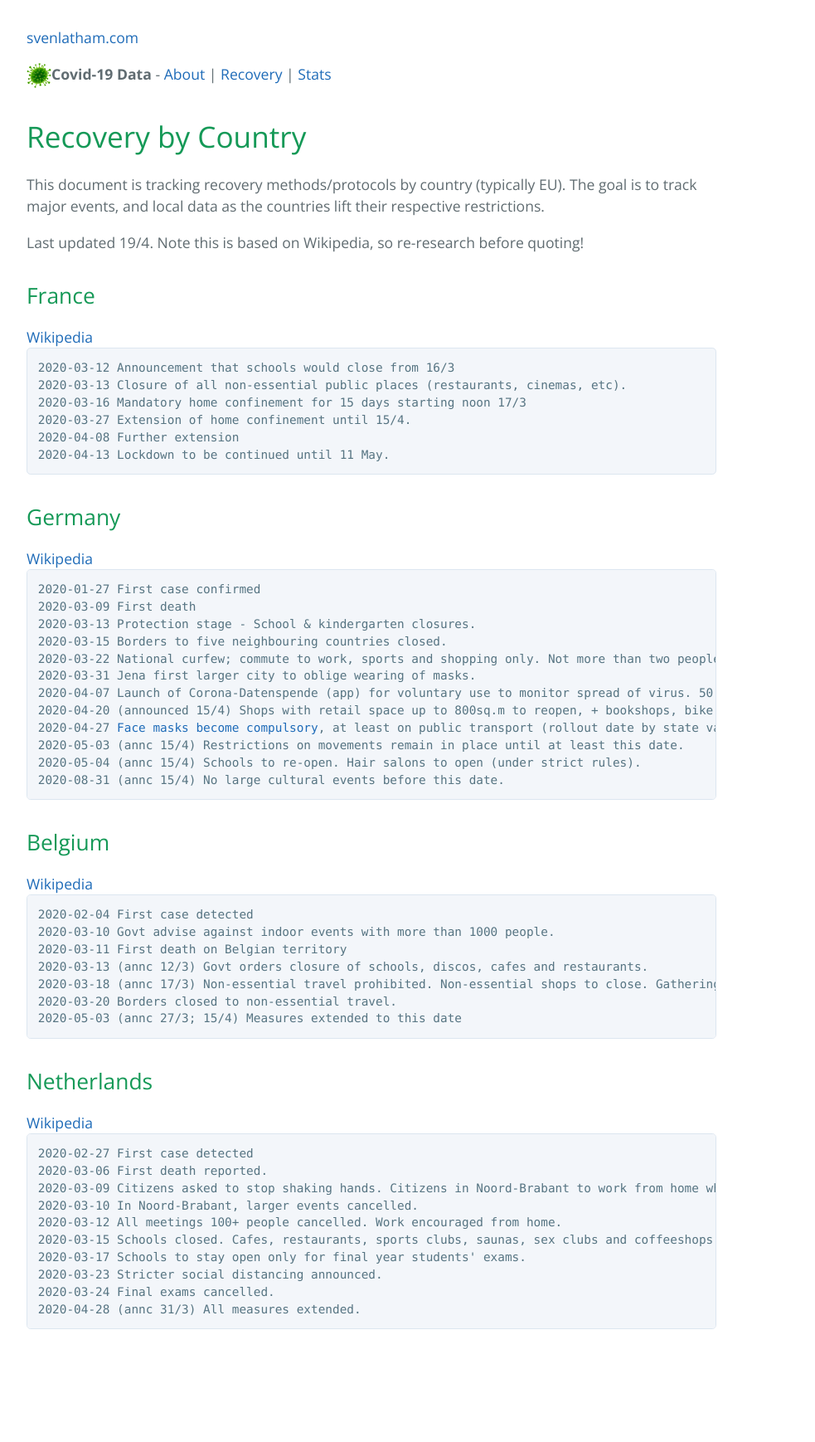
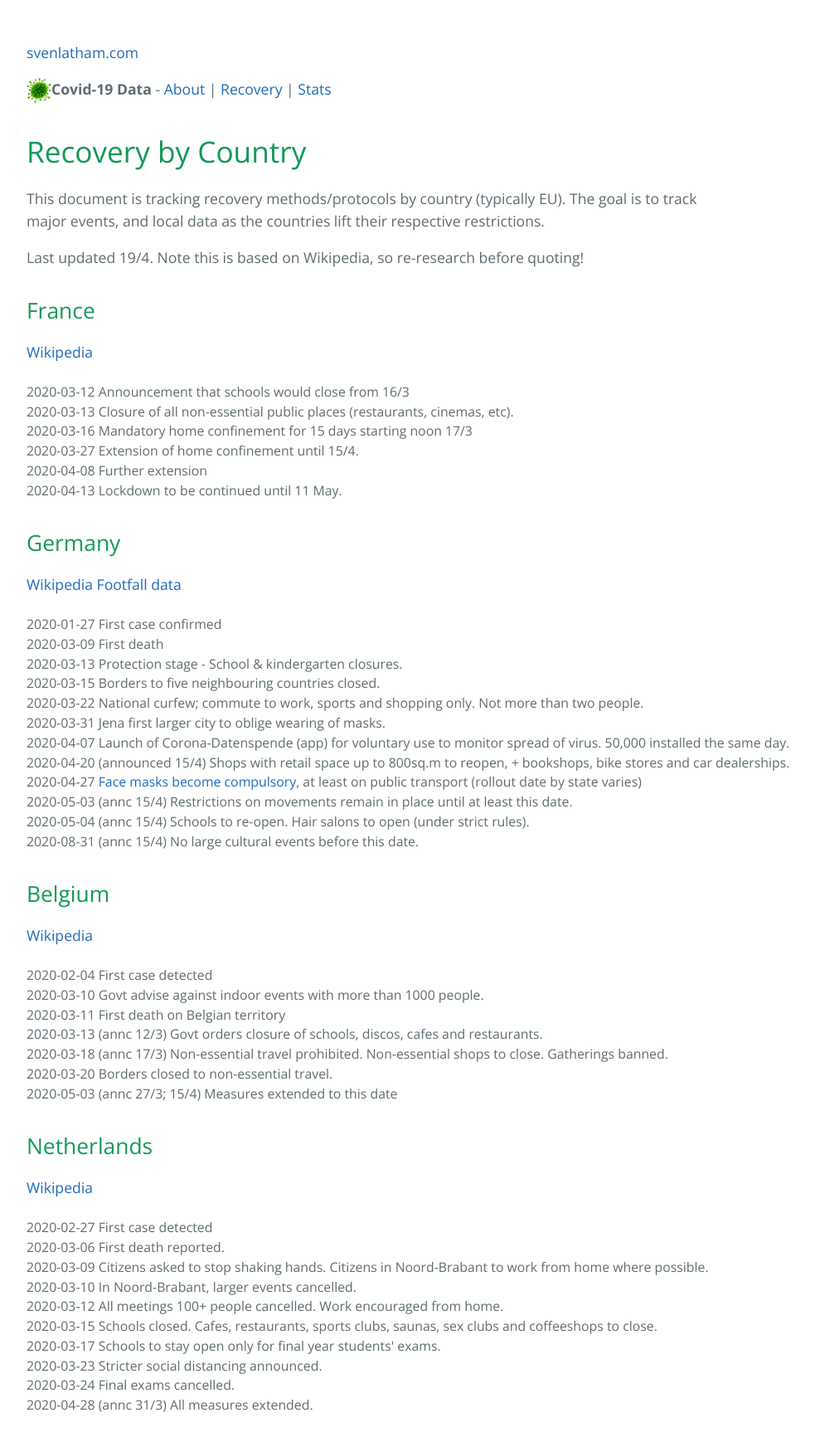
Before and after one commit to svenlatham/svenlatham-website, a Jekyll site: the page built from covid19/recovery.html, in a window 1280 px wide. Shown: the whole page at 83% size, without its empty margins (192-1175 px from the left). Built offline with Jekyll 4.4.1, drawn with Linux system fonts in a browser that asks for light colours; before the commit the page ends 1650 px from its top, so only the background shows below that.

Commit message:
Switched to DIV with class

```diff
--- a/_includes/covid-menu.html
+++ b/_includes/covid-menu.html
@@ -1,3 +1,8 @@
+<style>
+    .timeline { white-space: pre; font-size: 90%; }
+</style>
+
+
 <p><a href="/">svenlatham.com</a></p>
 
 <nav>
--- a/covid19/recovery.html
+++ b/covid19/recovery.html
@@ -13,19 +13,19 @@ layout: default
 <h2>France</h2>
 <a href="https://en.wikipedia.org/wiki/2020_coronavirus_pandemic_in_France">Wikipedia</a>
 
-<pre>
+<div class="timeline">
 2020-03-12 Announcement that schools would close from 16/3
 2020-03-13 Closure of all non-essential public places (restaurants, cinemas, etc).
 2020-03-16 Mandatory home confinement for 15 days starting noon 17/3
 2020-03-27 Extension of home confinement until 15/4.
 2020-04-08 Further extension
 2020-04-13 Lockdown to be continued until 11 May.
-</pre>
+</div>
 
 <h2>Germany</h2>
 <a href="https://en.wikipedia.org/wiki/2020_coronavirus_pandemic_in_Germany">Wikipedia</a>
-
-<pre>
+<a href="https://hystreet.com/locations">Footfall data</a>
+<div class="timeline">
 2020-01-27 First case confirmed
 2020-03-09 First death
 2020-03-13 Protection stage - School & kindergarten closures.
@@ -38,13 +38,13 @@ layout: default
 2020-05-03 (annc 15/4) Restrictions on movements remain in place until at least this date.
 2020-05-04 (annc 15/4) Schools to re-open. Hair salons to open (under strict rules).
 2020-08-31 (annc 15/4) No large cultural events before this date.
-</pre>
+</div>
 
 
 <h2>Belgium</h2>
 <a href="https://en.wikipedia.org/wiki/2020_coronavirus_pandemic_in_Belgium">Wikipedia</a>
 
-<pre>
+<div class="timeline">
 2020-02-04 First case detected
 2020-03-10 Govt advise against indoor events with more than 1000 people.
 2020-03-11 First death on Belgian territory
@@ -52,12 +52,12 @@ layout: default
 2020-03-18 (annc 17/3) Non-essential travel prohibited. Non-essential shops to close. Gatherings banned.
 2020-03-20 Borders closed to non-essential travel.
 2020-05-03 (annc 27/3; 15/4) Measures extended to this date
-</pre>
+</div>
 
 <h2>Netherlands</h2>
 <a href="https://en.wikipedia.org/wiki/2020_coronavirus_pandemic_in_the_Netherlands">Wikipedia</a>
 
-<pre>
+<div class="timeline">
 2020-02-27 First case detected
 2020-03-06 First death reported.
 2020-03-09 Citizens asked to stop shaking hands. Citizens in Noord-Brabant to work from home where possible.
@@ -68,4 +68,4 @@ layout: default
 2020-03-23 Stricter social distancing announced.
 2020-03-24 Final exams cancelled.
 2020-04-28 (annc 31/3) All measures extended.
-</pre>
+</div>
```
